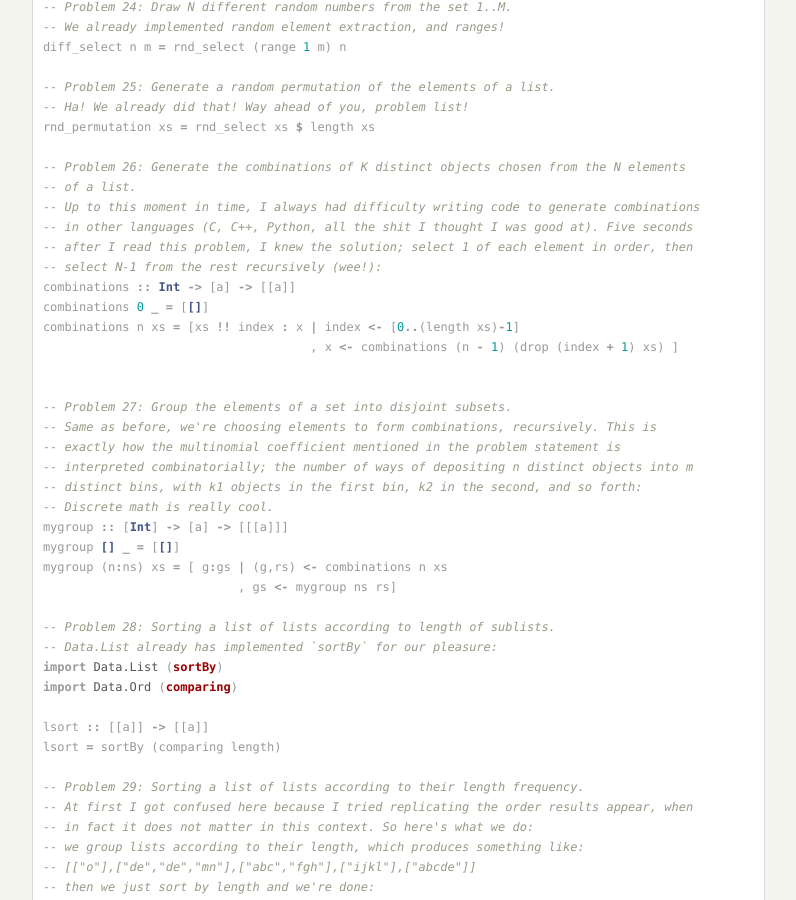
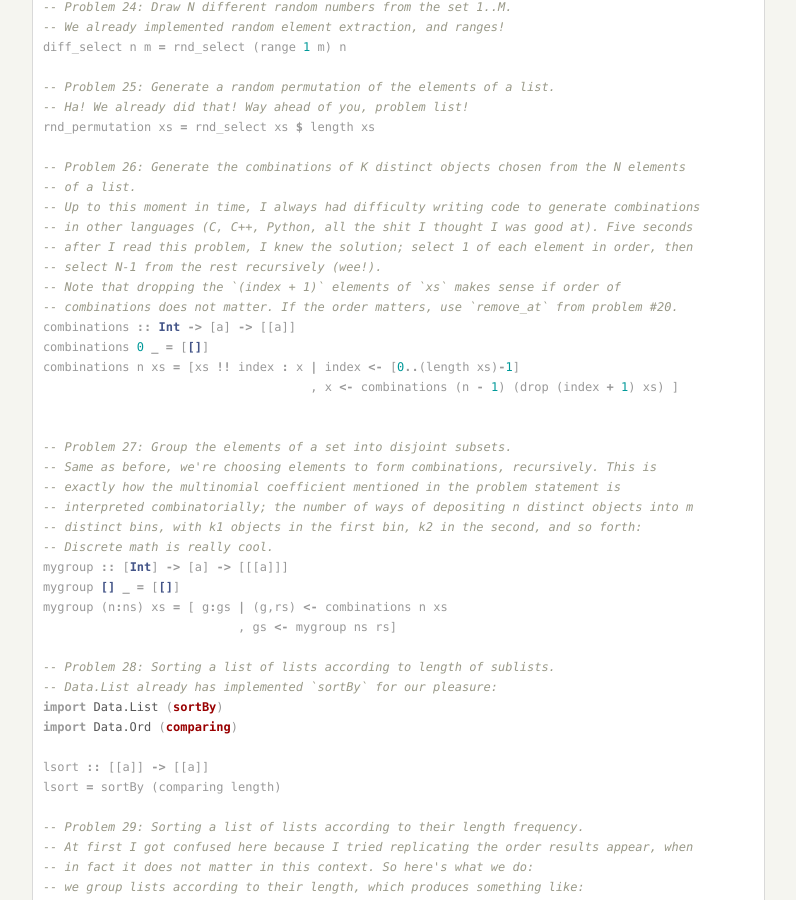
Before and after one commit to mfukar/mfukar.github.com, a Jekyll site: the page built from _posts/2015-07-26-haskell3.md, in a window 1280 px wide and 900 px high, scrolled down 906 px. Shown: the whole window, without its empty margins (77-873 px from the left). Built offline with Jekyll 4.4.1, drawn with Linux system fonts in a browser that asks for light colours; some web fonts are replaced; Markdown is read by kramdown in place of the engine named in the settings; comment, search, counter and statistics services are not loaded.

Commit message:
Clarify combinations

```diff
--- a/_posts/2015-07-26-haskell3.md
+++ b/_posts/2015-07-26-haskell3.md
@@ -58,7 +58,9 @@ rnd_permutation xs = rnd_select xs $ length xs
 -- Up to this moment in time, I always had difficulty writing code to generate combinations
 -- in other languages (C, C++, Python, all the shit I thought I was good at). Five seconds
 -- after I read this problem, I knew the solution; select 1 of each element in order, then
--- select N-1 from the rest recursively (wee!):
+-- select N-1 from the rest recursively (wee!).
+-- Note that dropping the `(index + 1)` elements of `xs` makes sense if order of
+-- combinations does not matter. If the order matters, use `remove_at` from problem #20.
 combinations :: Int -> [a] -> [[a]]
 combinations 0 _ = [[]]
 combinations n xs = [xs !! index : x | index <- [0..(length xs)-1]
```
